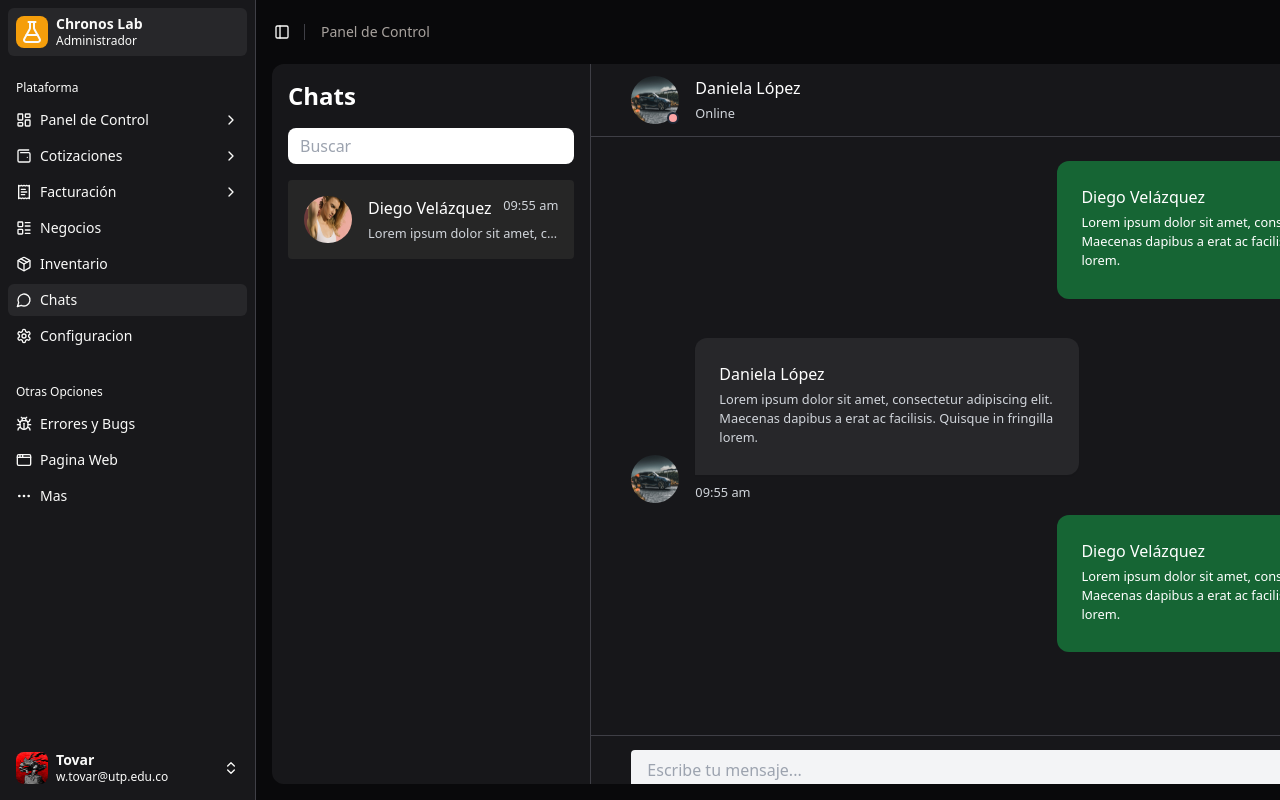
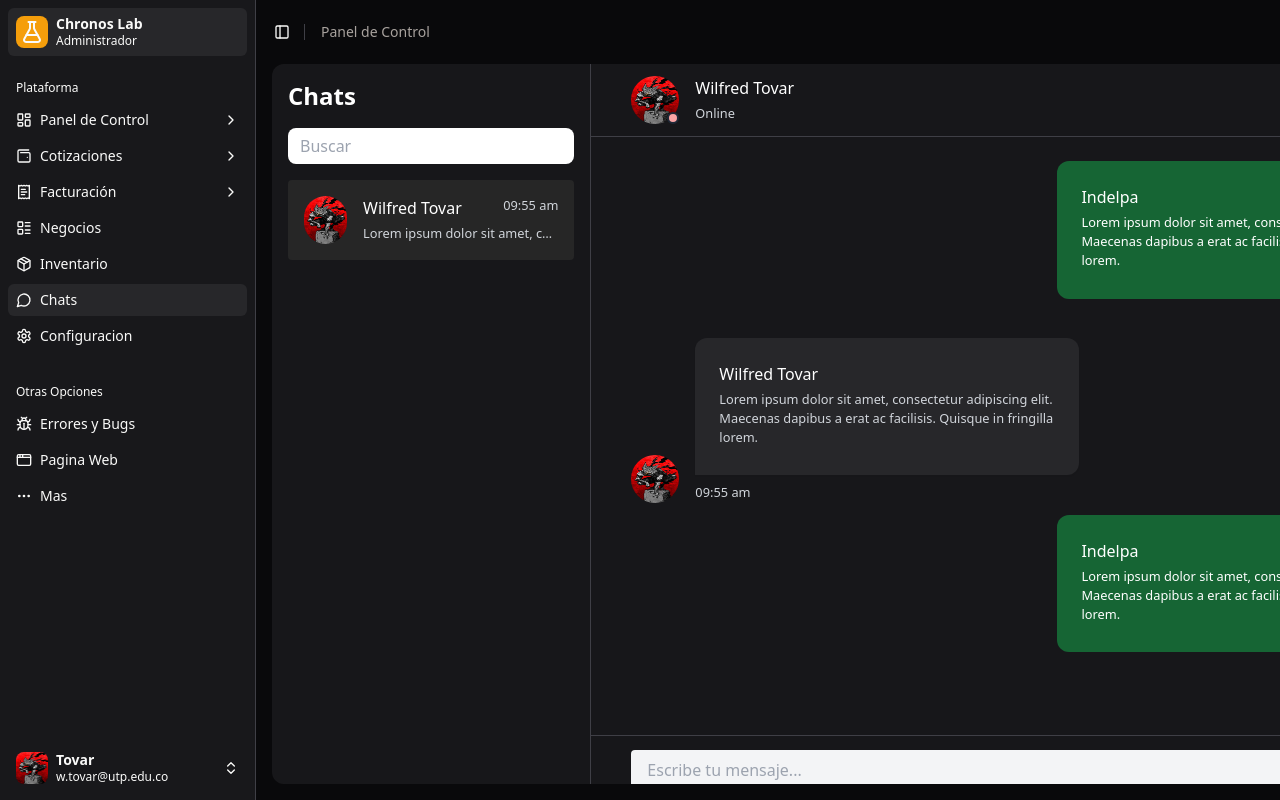
Before and after one commit to Tovar-D3v/FollowView, a React (Vite) app in the folder frontend/: page /chats in a window 1280 px wide. Shown: the top 800 px of the page. Built offline with nearby package versions, Linux system fonts and the light colour scheme.

Commit message:
Actualizar imágenes de usuario y nombres en la página de mensajes

```diff
--- a/frontend/src/app/messages/page.jsx
+++ b/frontend/src/app/messages/page.jsx
@@ -12,12 +12,12 @@ const MessagesPage = () => {
           <div class="overflow-auto h-4/5">
             <div class="flex mb-4 p-4 rounded bg-neutral-800">
               <img
-                src="../../../images/img-01.jpeg"
-                class=" rounded-full w-12 mr-4"
+                src="../../../public/admin.webp"
+                class=" rounded-full w-14 h-12 mr-4"
               />
               <div class="w-full overflow-hidden">
                 <div class="flex mb-1">
-                  <p class="font-medium flex-grow">Diego Velázquez</p>
+                  <p class="font-medium flex-grow">Wilfred Tovar</p>
                   <small class="text-gray-300">09:55 am</small>
                 </div>
                 <small class="overflow-ellipsis overflow-hidden block whitespace-nowrap text-gray-300">
@@ -36,13 +36,13 @@ const MessagesPage = () => {
               <div class="flex flex-grow">
                 <div class="relative mr-4">
                   <img
-                    src="../../../images/img-02.jpeg"
+                    src="../../../public/admin.webp"
                     class="rounded-full w-12 h-12"
                   />
                   <div class="absolute bg-red-300 p-1 rounded-full bottom-0 right-0 border-2 border-gray-800"></div>
                 </div>
                 <div>
-                  <p class="font-medium">Daniela López</p>
+                  <p class="font-medium">Wilfred Tovar</p>
                   <small class="text-gray-300">Online</small>
                 </div>
               </div>
@@ -81,12 +81,12 @@ const MessagesPage = () => {
           <div class="py-6 px-10 h-[83%] overflow-auto">
             <div class="flex flex-row-reverse mb-3">
               <img
-                src="../../../images/img-01.jpeg"
+                src="../../../public/logo.jpg"
                 class="self-end rounded-full w-12 ml-4 h-12"
               />
               <div class="flex flex-col">
                 <div class="bg-green-800 text-white p-6 rounded-xl rounded-br-none w-96 mb-2">
-                  <p class="font-medium mb-1">Diego Velázquez</p>
+                  <p class="font-medium mb-1">Indelpa</p>
                   <small class="inline-block mb-1">
                     Lorem ipsum dolor sit amet, consectetur adipiscing elit.
                     Maecenas dapibus a erat ac facilisis. Quisque in fringilla
@@ -98,12 +98,12 @@ const MessagesPage = () => {
             </div>
             <div class="flex mb-3">
               <img
-                src="../../../images/img-02.jpeg"
+                src="../../../public/admin.webp"
                 class="self-end rounded-full w-12 mr-4 h-12"
               />
               <div class="flex flex-col">
                 <div class="bg-zinc-800 p-6 rounded-xl rounded-bl-none w-96 shadow-sm mb-2">
-                  <p class="font-medium mb-1">Daniela López</p>
+                  <p class="font-medium mb-1">Wilfred Tovar</p>
                   <small class="inline-block text-gray-300 mb-1">
                     Lorem ipsum dolor sit amet, consectetur adipiscing elit.
                     Maecenas dapibus a erat ac facilisis. Quisque in fringilla
@@ -115,12 +115,12 @@ const MessagesPage = () => {
             </div>
             <div class="flex flex-row-reverse mb-3">
               <img
-                src="../../../images/img-01.jpeg"
+                src="../../../public/logo.jpg"
                 class="self-end rounded-full w-12 ml-4 h-12"
               />
               <div class="flex flex-col">
                 <div class="bg-green-800 text-white p-6 rounded-xl rounded-br-none w-96 mb-2">
-                  <p class="font-medium mb-1">Diego Velázquez</p>
+                  <p class="font-medium mb-1">Indelpa</p>
                   <small class="inline-block mb-1">
                     Lorem ipsum dolor sit amet, consectetur adipiscing elit.
                     Maecenas dapibus a erat ac facilisis. Quisque in fringilla
```
